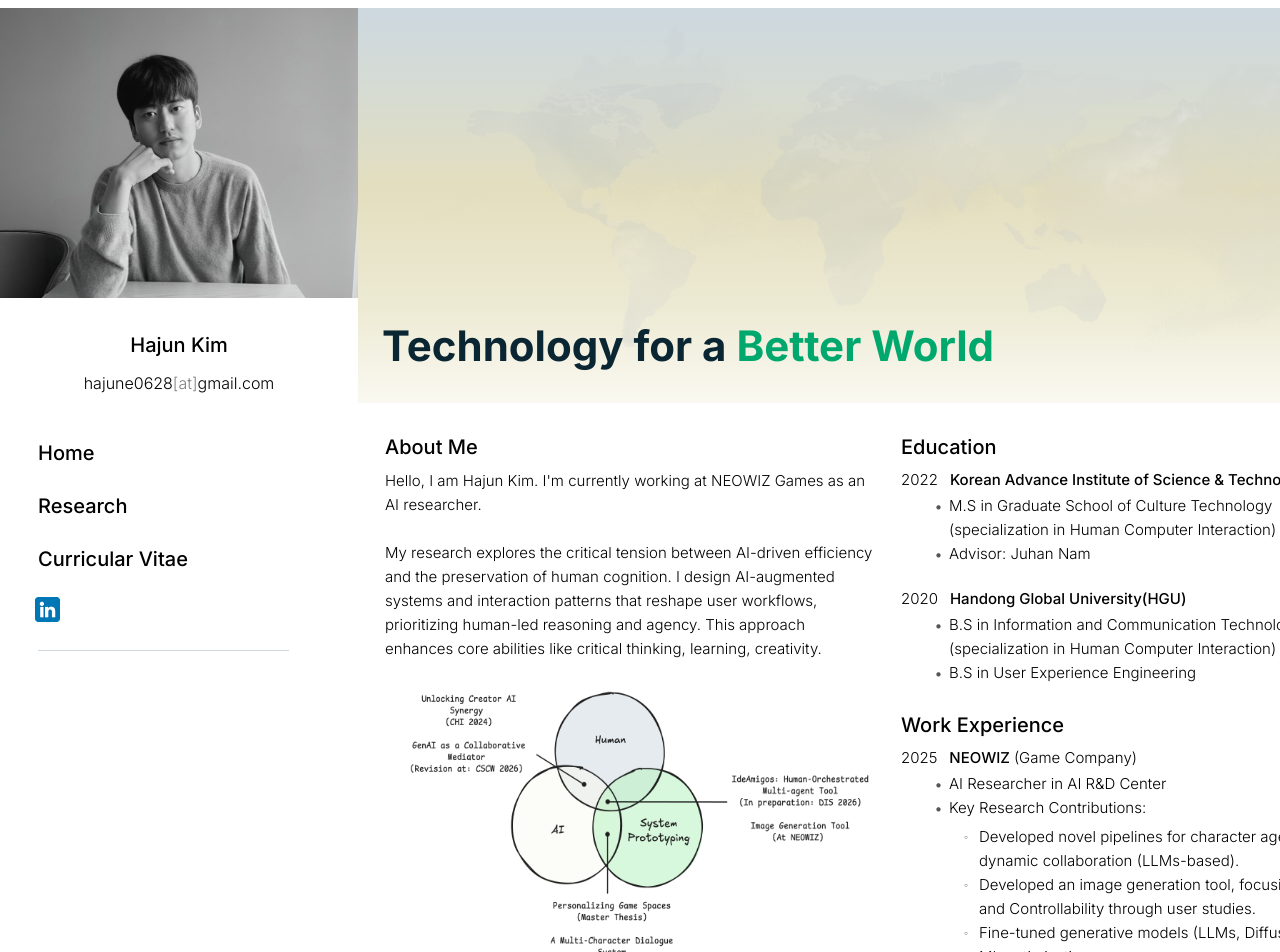
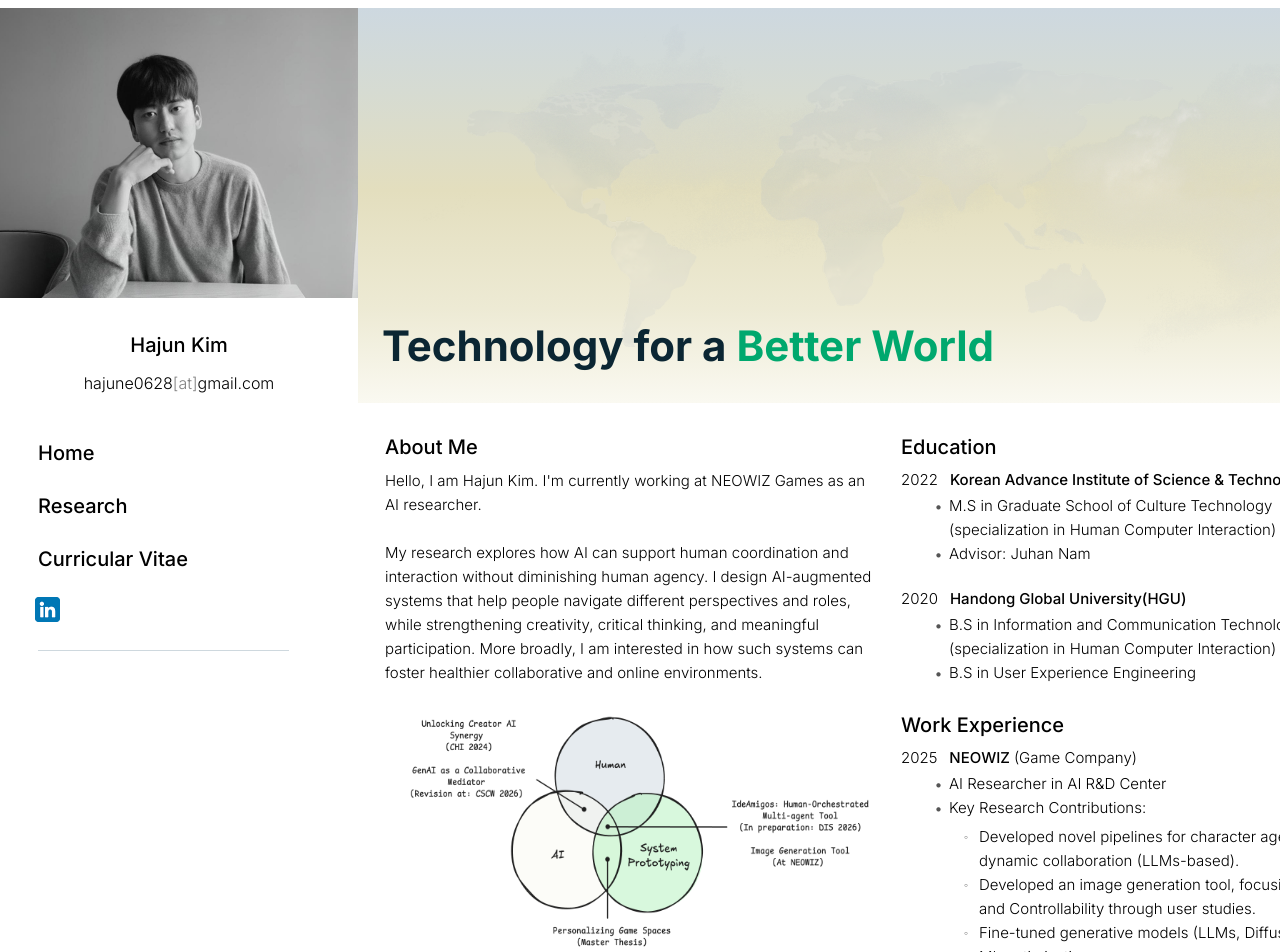
Before and after one commit to HajunKim/my-portfolio, a Next.js app: page / in a window 1280 px wide. Shown: the top 952 px of the page. Built offline with nearby package versions, Linux system fonts and the light colour scheme.

Commit message:
fix about me

```diff
--- a/src/app/(main)/page.tsx
+++ b/src/app/(main)/page.tsx
@@ -22,11 +22,11 @@ export default function Home() {
           <p>
             Hello, I am Hajun Kim. I'm currently working at NEOWIZ Games as an AI researcher.
             <br /><br />
-            My research explores the critical tension between AI-driven efficiency
-            and the preservation of human cognition. I design AI-augmented
-            systems and interaction patterns that reshape user workflows,
-            prioritizing human-led reasoning and agency. This approach
-            enhances core abilities like critical thinking, learning, creativity.
+            My research explores how AI can support human coordination and interaction
+             without diminishing human agency. I design AI-augmented systems that help
+              people navigate different perspectives and roles, while strengthening
+               creativity, critical thinking, and meaningful participation.
+               More broadly, I am interested in how such systems can foster healthier collaborative and online environments.
           </p>
           <Image
             src="/images/Diagram.png"
--- a/src/app/page.module.css
+++ b/src/app/page.module.css
@@ -205,7 +205,7 @@
     width: 475px;
     height: 289px;
     position: absolute;
-    top: 250px;
+    top: 275px; /*250px;*/
     left: 15px;
     z-index: 1;
     opacity: 1;
```
